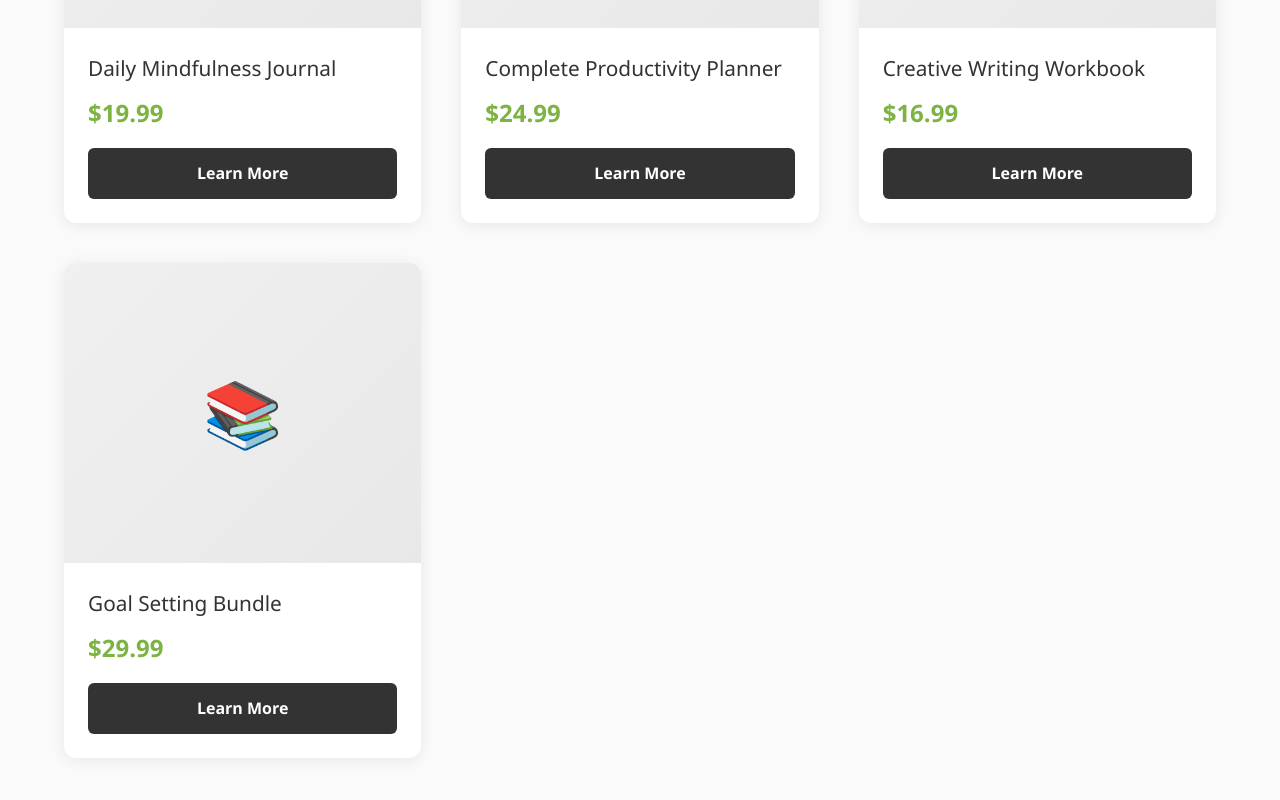
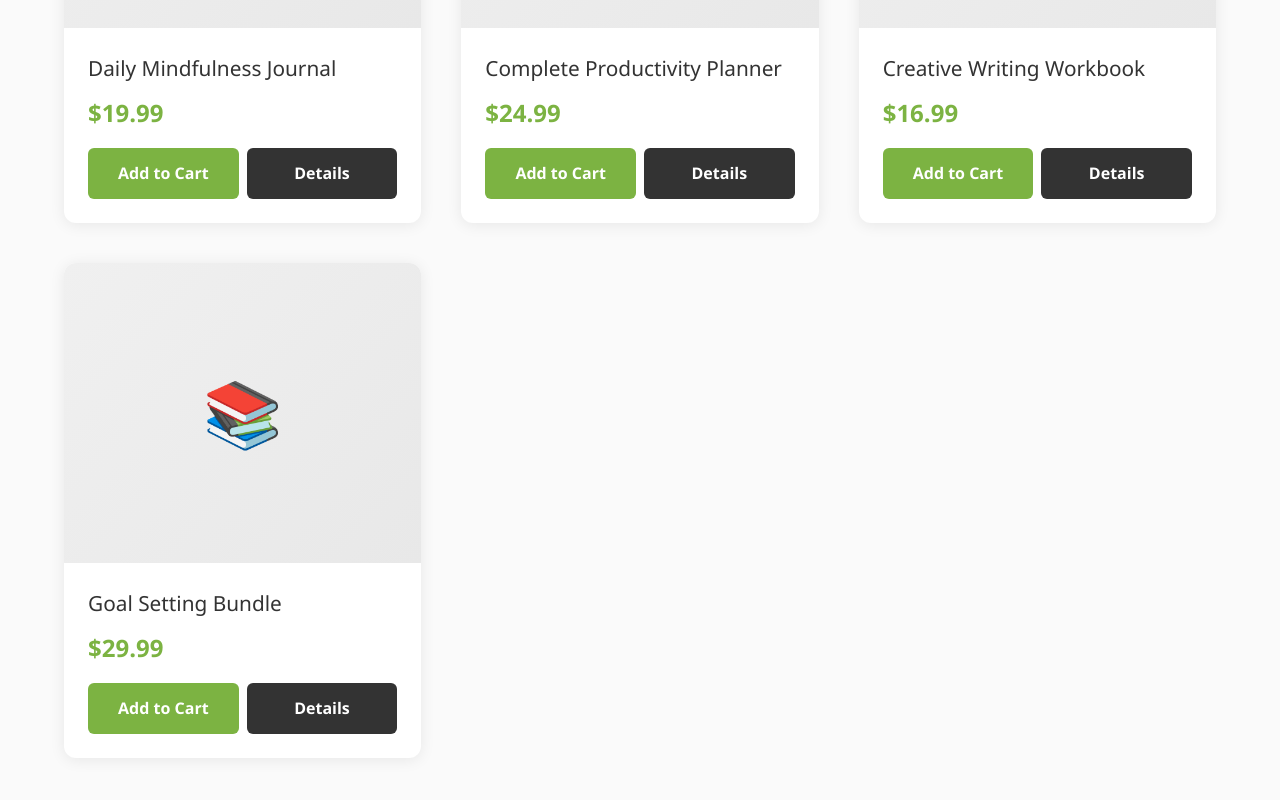
Before and after one commit to bearners676-debug/tina-nextjs-starter, a Next.js app: page / in a window 1280 px wide. Shown: the part 1105-1905 px from the top of the page. Built offline with nearby package versions, Linux system fonts and the light colour scheme.

Commit message:
Add cart functionality to homepage

```diff
--- a/app/page.tsx
+++ b/app/page.tsx
@@ -1,6 +1,10 @@
+'use client';
+
 import Navigation from '@/components/Navigation';
 import Footer from '@/components/Footer';
 import Link from 'next/link';
+import { useCart } from '@/lib/cart-context';
+import { useState } from 'react';
 
 export default function HomePage() {
   return (
@@ -32,23 +36,35 @@ export default function HomePage() {
         </h2>
         <div className="products-grid">
           <ProductCard
+            id="product-1"
             title="Daily Mindfulness Journal"
             price={19.99}
+            type="journal"
+            category="Mindfulness"
             link="/journals"
           />
           <ProductCard
+            id="product-2"
             title="Complete Productivity Planner"
             price={24.99}
+            type="planner"
+            category="Daily"
             link="/planners"
           />
           <ProductCard
+            id="product-3"
             title="Creative Writing Workbook"
             price={16.99}
+            type="ebook"
+            category="Creative"
             link="/ebooks"
           />
           <ProductCard
+            id="product-4"
             title="Goal Setting Bundle"
             price={29.99}
+            type="bundle"
+            category="Productivity"
             link="/bundles"
           />
         </div>
@@ -95,8 +111,17 @@ export default function HomePage() {
   );
 }
 
-// Product Card Component
-function ProductCard({ title, price, link }: { title: string; price: number; link: string }) {
+// Product Card Component with Add to Cart
+function ProductCard({ id, title, price, type, category, link }: { id: string; title: string; price: number; type: string; category: string; link: string }) {
+  const { addToCart } = useCart();
+  const [added, setAdded] = useState(false);
+
+  const handleAddToCart = () => {
+    addToCart({ id, title, price, type, category });
+    setAdded(true);
+    setTimeout(() => setAdded(false), 2000);
+  };
+
   return (
     <div className="product-card">
       <div style={{ width: '100%', height: '300px', background: 'linear-gradient(135deg, #f0f0f0 0%, #e8e8e8 100%)', display: 'flex', alignItems: 'center', justifyContent: 'center', fontSize: '4rem', color: '#ccc' }}>
@@ -105,12 +130,44 @@ function ProductCard({ title, price, link }: { title: string; price: number; lin
       <div style={{ padding: '1.5rem' }}>
         <h3 style={{ fontSize: '1.3rem', marginBottom: '0.5rem', color: '#333' }}>{title}</h3>
         <p style={{ fontSize: '1.5rem', color: '#7CB342', fontWeight: 700, marginBottom: '1rem' }}>${price.toFixed(2)}</p>
-        <Link
-          href={link}
-          style={{ display: 'block', width: '100%', padding: '0.8rem', background: '#333', color: 'white', borderRadius: '6px', fontSize: '1rem', fontWeight: 600, textAlign: 'center', textDecoration: 'none' }}
-        >
-          Learn More
-        </Link>
+
+        <div style={{ display: 'flex', gap: '0.5rem' }}>
+          <button
+            onClick={handleAddToCart}
+            style={{
+              flex: 1,
+              padding: '0.8rem',
+              background: added ? '#FFB300' : '#7CB342',
+              color: 'white',
+              border: 'none',
+              borderRadius: '6px',
+              fontSize: '1rem',
+              fontWeight: 600,
+              cursor: 'pointer',
+              transition: 'all 0.3s'
+            }}
+          >
+            {added ? '✓ Added!' : 'Add to Cart'}
+          </button>
+          <Link
+            href={link}
+            style={{
+              flex: 1,
+              display: 'flex',
+              alignItems: 'center',
+              justifyContent: 'center',
+              padding: '0.8rem',
+              background: '#333',
+              color: 'white',
+              borderRadius: '6px',
+              fontSize: '1rem',
+              fontWeight: 600,
+              textDecoration: 'none'
+            }}
+          >
+            Details
+          </Link>
+        </div>
       </div>
     </div>
   );
```
